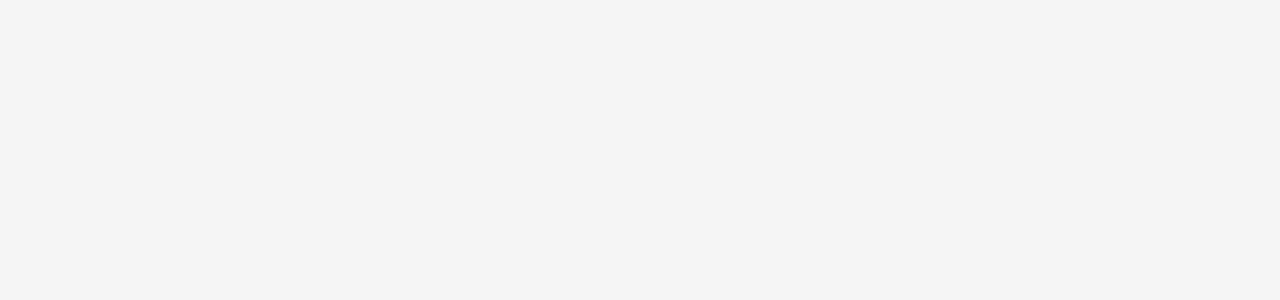
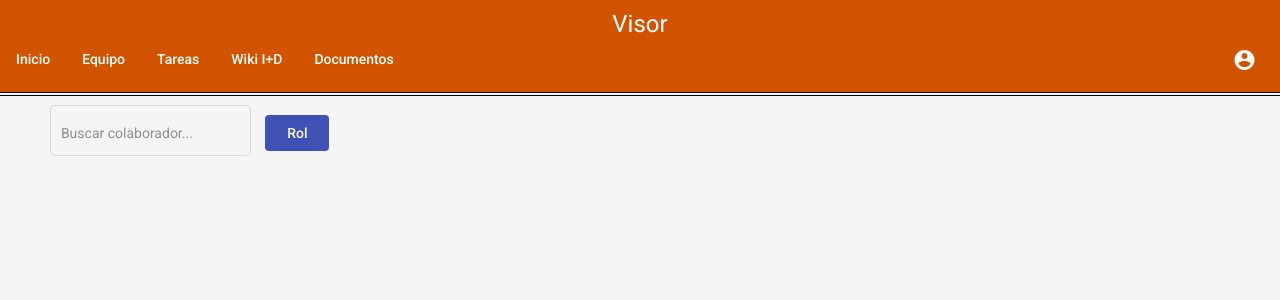
Before and after one commit to KerpsMaximiliano/visor, an Angular app in the folder Visor/: page /dashboard/equipo in a window 1280 px wide. Before the commit this address led to /. Shown: the top 300 px of the page. Built offline with nearby package versions, Linux system fonts and the light colour scheme; sample sign-in values are in the browser's storage.

Commit message:
inicio de la seccion equipo

```diff
--- a/Visor/src/app/app-routing.module.ts
+++ b/Visor/src/app/app-routing.module.ts
@@ -16,6 +16,7 @@ import { VistaDesarrolladorComponent } from './componentes/vista-desarrollador/v
 import { DashboardComponent } from './components/dashboard/dashboard.component';
 import { AuthGuard } from './guards/auth.guard';
 import { TareasComponent } from './components/tareas/tareas.component';
+import { EquipoComponent } from './componentes/equipo/equipo.component';
 
 const routes: Routes = [
   {
@@ -45,7 +46,7 @@ const routes: Routes = [
         { path: 'permisos-roles', component: PermisosRolesComponent }
         ]
       },
-      {path: 'tareas', component: TareasComponent},
+      {path: 'equipo', component: EquipoComponent},
       {path: '',component:InicioMainComponent}
 
     ]
--- a/Visor/src/app/app.module.ts
+++ b/Visor/src/app/app.module.ts
@@ -50,6 +50,7 @@ import { ControlActividadModule } from 'src/app/componentes/control-actividad/co
 import { SharedModule } from './shared/shared.module';
 import { LoginService } from './services/i2t/login.service';
 import { MatSnackBar } from '@angular/material/snack-bar';
+import { EquipoModule } from './componentes/equipo/equipo.module';
 
 
 @NgModule({
@@ -61,7 +62,7 @@ import { MatSnackBar } from '@angular/material/snack-bar';
     InicioMainComponent,
     ModalFiltroComponent,
     TopbarComponent,
-    DashboardComponent
+    DashboardComponent,
   ],
   imports: [
     BrowserModule,
@@ -81,7 +82,8 @@ import { MatSnackBar } from '@angular/material/snack-bar';
     DialogModule,
     ControlActividadModule,
     SharedModule,
-    RecuperarcontraseniaModule
+    RecuperarcontraseniaModule,
+    EquipoModule
   ],
 
   //Proveedores agregados
--- /dev/null
+++ b/Visor/src/app/componentes/equipo/equipo.component.css
@@ -0,0 +1,3 @@
+.btnRol{
+    margin-left: 1em;
+}
--- /dev/null
+++ b/Visor/src/app/componentes/equipo/equipo.component.html
@@ -0,0 +1,10 @@
+<div class="container">
+    <div class="buscador">
+        <mat-form-field class="example-form-field" appearance="outline" id="searchInput">
+            <input matInput type="text" placeholder="Buscar colaborador..." autocomplete="off">
+        </mat-form-field>
+        <button mat-flat-button color="primary" class="btnRol">Rol</button>
+    </div>
+
+    <div class="container-colaboradores"></div>
+</div>
--- /dev/null
+++ b/Visor/src/app/componentes/equipo/equipo.component.ts
@@ -0,0 +1,18 @@
+import { Component, OnInit } from '@angular/core';
+import { Colaborador } from 'src/app/interfaces/colaborador';
+
+@Component({
+  selector: 'app-equipo',
+  templateUrl: './equipo.component.html',
+  styleUrls: ['./equipo.component.css']
+})
+export class EquipoComponent implements OnInit {
+
+  colaborador!: Colaborador;
+
+  constructor() { }
+
+  ngOnInit(): void {
+  }
+
+}
--- a/Visor/src/app/components/topbar/topbar.component.html
+++ b/Visor/src/app/components/topbar/topbar.component.html
@@ -1,7 +1,7 @@
 <div id="topbar">
     <h1> Visor </h1>
     <button class="menu" mat-button (click)="inicio()">Inicio</button>
-    <button class="menu" mat-button>Equipo</button>
+    <button class="menu" mat-button (click)="equipo()">Equipo</button>
     <button class="menu" mat-button (click)="tareas()">Tareas</button>
     <button class="menu" mat-button>Wiki I+D</button>
     <button class="menu" mat-button>Documentos</button>
--- a/Visor/src/app/components/topbar/topbar.component.ts
+++ b/Visor/src/app/components/topbar/topbar.component.ts
@@ -35,4 +35,8 @@ export class TopbarComponent implements OnInit {
   tareas(){
     this.router.navigate(['tareas'], {relativeTo: this.route })
   }
+
+  equipo(){
+    this.router.navigate(['equipo'], {relativeTo: this.route })
+  }
 }
```
Also changed, not shown: Visor/src/app/componentes/equipo/equipo.module.ts (added, +17 -0 lines), 1 other file (tests, documents, lock files or other folders).
